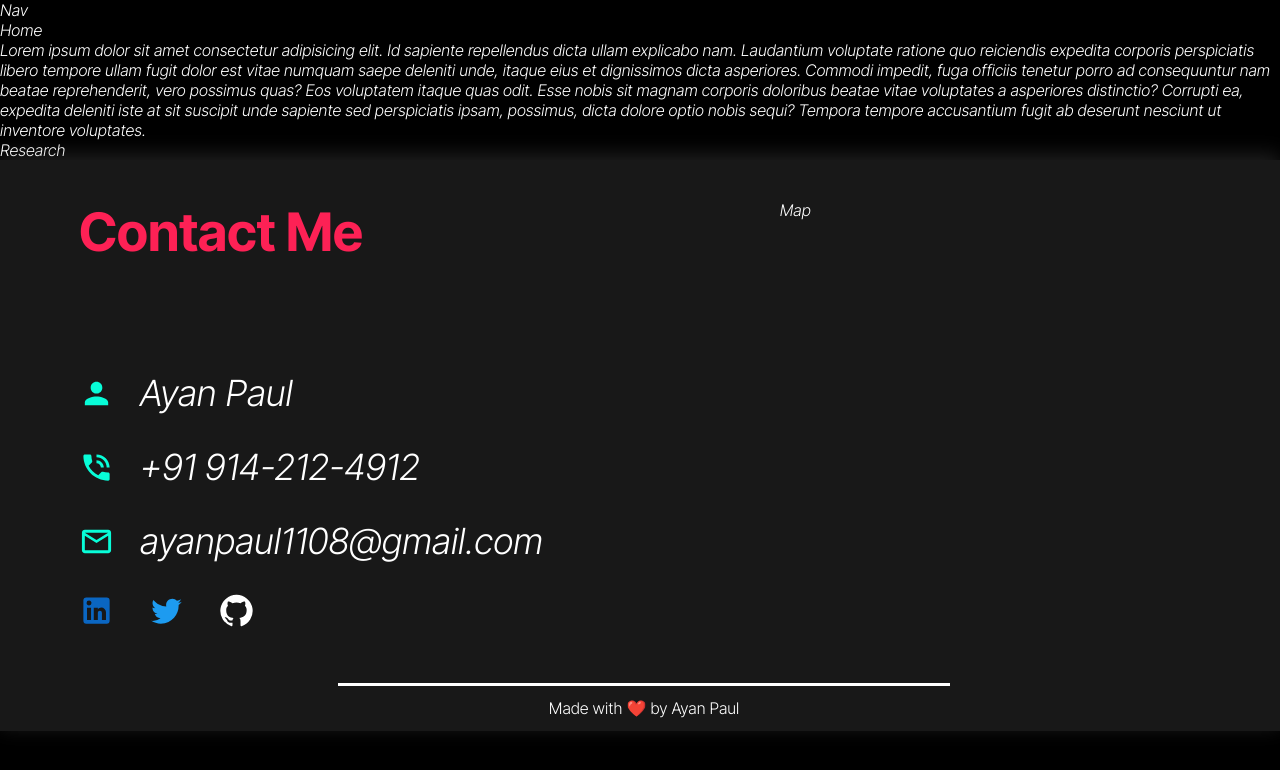
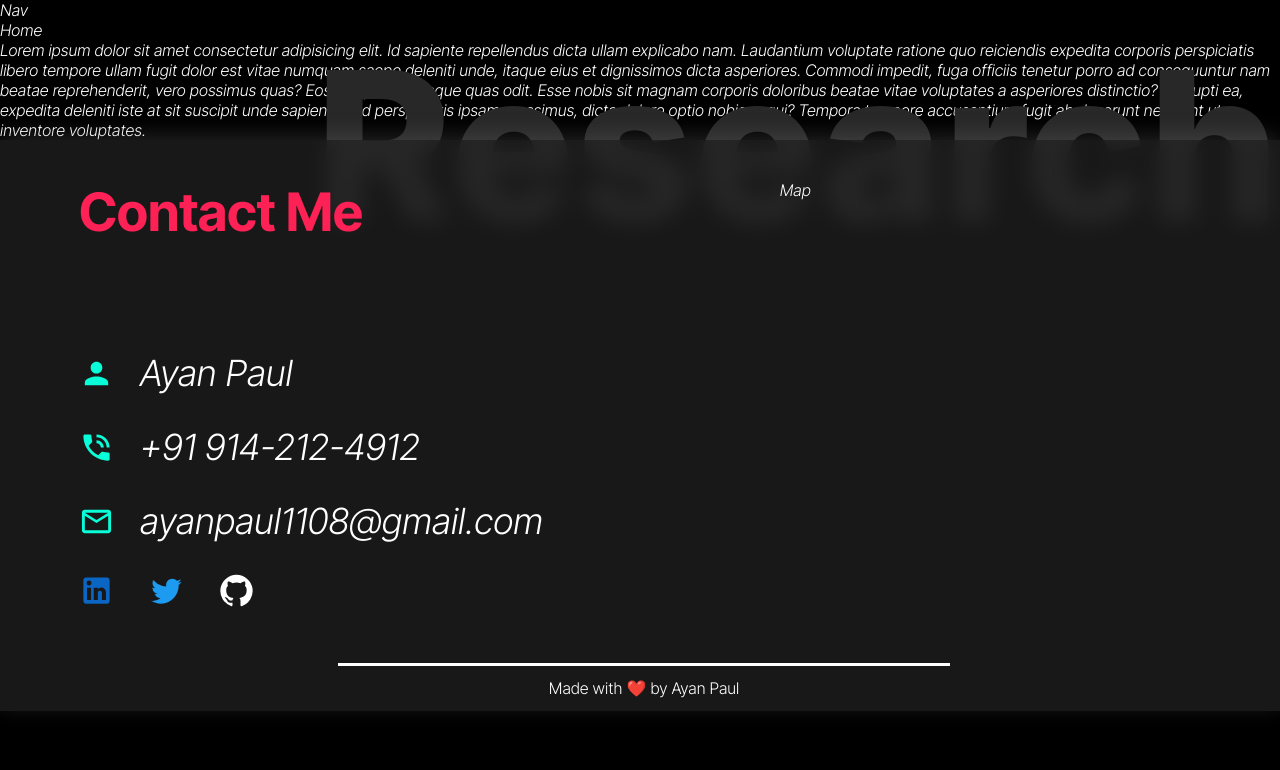
Before and after one commit to Ayanpaul11/Portfolio, a React (Create React App) app: page / in a window 1280 px wide. Shown: the top 770 px of the page. Built offline with nearby package versions, Linux system fonts and the light colour scheme.

Commit message:
Update Home.module.css

```diff
--- a/src/Pages/Css/Home.module.css
+++ b/src/Pages/Css/Home.module.css
@@ -0,0 +1,11 @@
+.p {
+    position: absolute;
+    right: 0%;
+    top: 20px;
+    font-family: 'Inter';
+    font-style: normal;
+    font-weight: 800;
+    font-size: 207.692px;
+    line-height: 251px;
+    color: #282828;
+}
```
